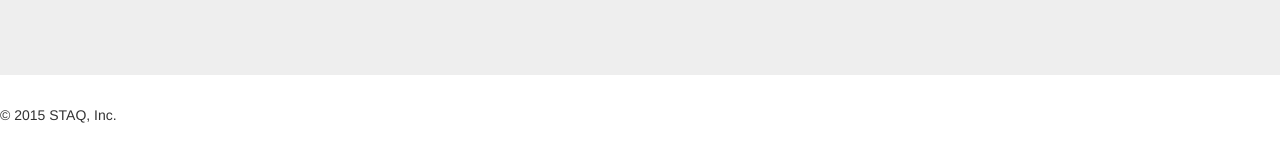
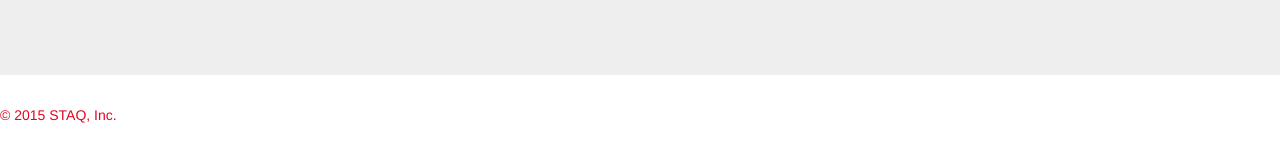
Before and after one commit to marissanbush1/staq, a Jekyll site: the page built from index.html, in a window 1280 px wide. Shown: the part 414-576 px from the top of the page. Built offline with Jekyll 4.4.1, drawn with Linux system fonts in a browser that asks for light colours.

Commit message:
footer = red

```diff
--- a/css/main1.css
+++ b/css/main1.css
@@ -21,4 +21,5 @@
 
 footer {
   bottom: fixed;
+  color: #E30522;
 }
```
